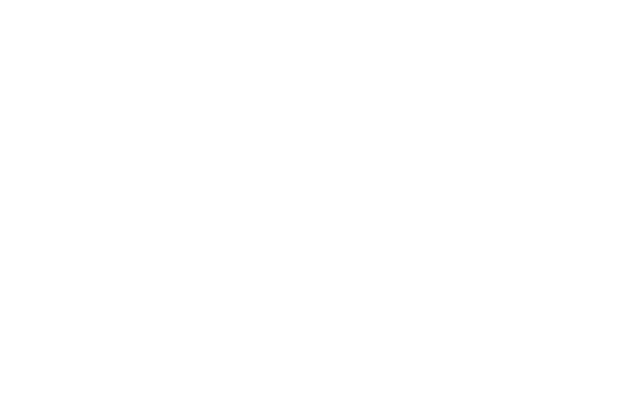
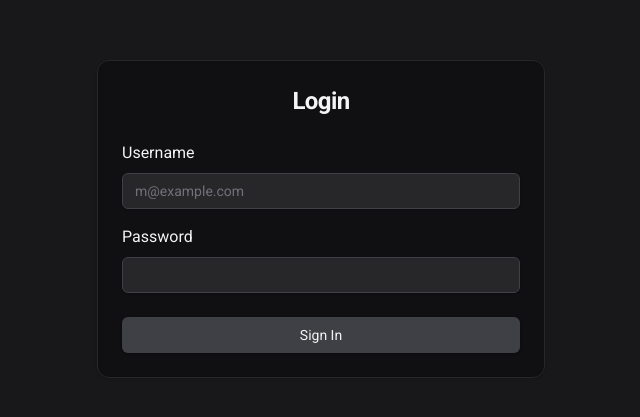
Before and after one commit to etherealelement/react-chat, a React (Vite) app: page / in a window 1280 px wide. Shown: the part 181-598 px from the top of the page, without its empty margins (319-959 px from the left). Built offline with nearby package versions, Linux system fonts and the light colour scheme.

Commit message:
add: font

```diff
--- a/package.json
+++ b/package.json
@@ -11,6 +11,7 @@
   },
   "dependencies": {
     "@radix-ui/react-icons": "^1.3.0",
+    "@radix-ui/react-slot": "^1.1.0",
     "@reduxjs/toolkit": "^2.3.0",
     "@tanstack/react-query": "^5.59.16",
     "@tanstack/react-query-devtools": "^5.59.16",
--- a/src/app/App.tsx
+++ b/src/app/App.tsx
@@ -1,5 +1,11 @@
+import { Auth } from "@/features/auth";
+
 function App() {
-  return <></>;
+  return (
+    <>
+      <Auth></Auth>
+    </>
+  );
 }
 
 export default App;
--- /dev/null
+++ b/src/app/fonts.css
@@ -0,0 +1,5 @@
+@import url('https://fonts.googleapis.com/css2?family=Roboto:wght@400;700&display=swap');
+
+body {
+  font-family: 'Roboto', sans-serif;
+}
--- a/src/app/main.tsx
+++ b/src/app/main.tsx
@@ -6,6 +6,7 @@ import { ReactQueryDevtools } from "@tanstack/react-query-devtools";
 import { queryClient } from "@/shared/api/query-client.ts";
 import { store } from "@/shared/redux.ts";
 
+import "./fonts.css";
 import "./index.css";
 import App from "./App.tsx";
 
@@ -17,6 +18,5 @@ createRoot(document.getElementById("root")!).render(
       </Provider>
       <ReactQueryDevtools initialIsOpen={false}></ReactQueryDevtools>
     </QueryClientProvider>
-    <App />
   </StrictMode>,
 );
--- /dev/null
+++ b/src/features/auth/index.ts
@@ -0,0 +1 @@
+export { Auth } from "./ui/auth.tsx";
--- /dev/null
+++ b/src/features/auth/ui/auth.tsx
@@ -0,0 +1,75 @@
+import { useState } from "react";
+import { Button } from "@/shared/ui/button";
+import { Input } from "@/shared/ui/input";
+import {
+  Card,
+  CardContent,
+  CardFooter,
+  CardHeader,
+  CardTitle,
+} from "@/shared/ui/card";
+
+export function Auth() {
+  const [email, setEmail] = useState("");
+  const [password, setPassword] = useState("");
+  const [isLoading, setIsLoading] = useState(false);
+
+  async function onSubmit(event: React.SyntheticEvent) {
+    event.preventDefault();
+    setIsLoading(true);
+
+    setTimeout(() => {
+      setIsLoading(false);
+    }, 3000);
+  }
+
+  return (
+    <div className="min-h-screen flex items-center justify-center bg-zinc-900 p-4 relative overflow-hidden">
+      <div className="absolute inset-0 overflow-hidden"></div>
+      <div className="w-full max-w-md z-10">
+        <Card className="border-zinc-800 bg-zinc-950/50 backdrop-blur-sm">
+          <CardHeader className="space-y-1">
+            <CardTitle className="text-2xl font-bold text-center text-zinc-100">
+              Login
+            </CardTitle>
+          </CardHeader>
+          <CardContent className="grid gap-4">
+            <div className="grid gap-2 text-zinc-100">
+              Username
+              <Input
+                id="email"
+                type="email"
+                placeholder="m@example.com"
+                value={email}
+                onChange={(e) => setEmail(e.target.value)}
+                required
+                className="bg-zinc-800 border-zinc-700 text-zinc-100 placeholder-zinc-400"
+              />
+            </div>
+            <div className="grid gap-2 text-zinc-100">
+              Password
+              <Input
+                id="password"
+                type="password"
+                value={password}
+                onChange={(e) => setPassword(e.target.value)}
+                required
+                className="bg-zinc-800 border-zinc-700 text-zinc-100"
+              />
+            </div>
+          </CardContent>
+          <CardFooter>
+            <Button
+              className="w-full bg-zinc-700 hover:bg-zinc-600 text-zinc-100"
+              onClick={onSubmit}
+              disabled={isLoading}
+            >
+              {isLoading && <span>Load...</span>}
+              Sign In
+            </Button>
+          </CardFooter>
+        </Card>
+      </div>
+    </div>
+  );
+}
--- /dev/null
+++ b/src/shared/ui/button.tsx
@@ -0,0 +1,57 @@
+import * as React from "react"
+import { Slot } from "@radix-ui/react-slot"
+import { cva, type VariantProps } from "class-variance-authority"
+
+import { cn } from "@/shared/lib/css"
+
+const buttonVariants = cva(
+  "inline-flex items-center justify-center gap-2 whitespace-nowrap rounded-md text-sm font-medium transition-colors focus-visible:outline-none focus-visible:ring-1 focus-visible:ring-ring disabled:pointer-events-none disabled:opacity-50 [&_svg]:pointer-events-none [&_svg]:size-4 [&_svg]:shrink-0",
+  {
+    variants: {
+      variant: {
+        default:
+          "bg-primary text-primary-foreground shadow hover:bg-primary/90",
+        destructive:
+          "bg-destructive text-destructive-foreground shadow-sm hover:bg-destructive/90",
+        outline:
+          "border border-input bg-background shadow-sm hover:bg-accent hover:text-accent-foreground",
+        secondary:
+          "bg-secondary text-secondary-foreground shadow-sm hover:bg-secondary/80",
+        ghost: "hover:bg-accent hover:text-accent-foreground",
+        link: "text-primary underline-offset-4 hover:underline",
+      },
+      size: {
+        default: "h-9 px-4 py-2",
+        sm: "h-8 rounded-md px-3 text-xs",
+        lg: "h-10 rounded-md px-8",
+        icon: "h-9 w-9",
+      },
+    },
+    defaultVariants: {
+      variant: "default",
+      size: "default",
+    },
+  }
+)
+
+export interface ButtonProps
+  extends React.ButtonHTMLAttributes<HTMLButtonElement>,
+    VariantProps<typeof buttonVariants> {
+  asChild?: boolean
+}
+
+const Button = React.forwardRef<HTMLButtonElement, ButtonProps>(
+  ({ className, variant, size, asChild = false, ...props }, ref) => {
+    const Comp = asChild ? Slot : "button"
+    return (
+      <Comp
+        className={cn(buttonVariants({ variant, size, className }))}
+        ref={ref}
+        {...props}
+      />
+    )
+  }
+)
+Button.displayName = "Button"
+
+export { Button, buttonVariants }
--- /dev/null
+++ b/src/shared/ui/card.tsx
@@ -0,0 +1,76 @@
+import * as React from "react"
+
+import { cn } from "@/shared/lib/css"
+
+const Card = React.forwardRef<
+  HTMLDivElement,
+  React.HTMLAttributes<HTMLDivElement>
+>(({ className, ...props }, ref) => (
+  <div
+    ref={ref}
+    className={cn(
+      "rounded-xl border bg-card text-card-foreground shadow",
+      className
+    )}
+    {...props}
+  />
+))
+Card.displayName = "Card"
+
+const CardHeader = React.forwardRef<
+  HTMLDivElement,
+  React.HTMLAttributes<HTMLDivElement>
+>(({ className, ...props }, ref) => (
+  <div
+    ref={ref}
+    className={cn("flex flex-col space-y-1.5 p-6", className)}
+    {...props}
+  />
+))
+CardHeader.displayName = "CardHeader"
+
+const CardTitle = React.forwardRef<
+  HTMLParagraphElement,
+  React.HTMLAttributes<HTMLHeadingElement>
+>(({ className, ...props }, ref) => (
+  <h3
+    ref={ref}
+    className={cn("font-semibold leading-none tracking-tight", className)}
+    {...props}
+  />
+))
+CardTitle.displayName = "CardTitle"
+
+const CardDescription = React.forwardRef<
+  HTMLParagraphElement,
+  React.HTMLAttributes<HTMLParagraphElement>
+>(({ className, ...props }, ref) => (
+  <p
+    ref={ref}
+    className={cn("text-sm text-muted-foreground", className)}
+    {...props}
+  />
+))
+CardDescription.displayName = "CardDescription"
+
+const CardContent = React.forwardRef<
+  HTMLDivElement,
+  React.HTMLAttributes<HTMLDivElement>
+>(({ className, ...props }, ref) => (
+  <div ref={ref} className={cn("p-6 pt-0", className)} {...props} />
+))
+CardContent.displayName = "CardContent"
+
+const CardFooter = React.forwardRef<
+  HTMLDivElement,
+  React.HTMLAttributes<HTMLDivElement>
+>(({ className, ...props }, ref) => (
+  <div
+    ref={ref}
+    className={cn("flex items-center p-6 pt-0", className)}
+    {...props}
+  />
+))
+CardFooter.displayName = "CardFooter"
+
+export { Card, CardHeader, CardFooter, CardTitle, CardDescription, CardContent }
--- /dev/null
+++ b/src/shared/ui/input.tsx
@@ -0,0 +1,25 @@
+import * as React from "react"
+
+import { cn } from "@/shared/lib/css"
+
+export interface InputProps
+  extends React.InputHTMLAttributes<HTMLInputElement> {}
+
+const Input = React.forwardRef<HTMLInputElement, InputProps>(
+  ({ className, type, ...props }, ref) => {
+    return (
+      <input
+        type={type}
+        className={cn(
+          "flex h-9 w-full rounded-md border border-input bg-transparent px-3 py-1 text-sm shadow-sm transition-colors file:border-0 file:bg-transparent file:text-sm file:font-medium file:text-foreground placeholder:text-muted-foreground focus-visible:outline-none focus-visible:ring-1 focus-visible:ring-ring disabled:cursor-not-allowed disabled:opacity-50",
+          className
+        )}
+        ref={ref}
+        {...props}
+      />
+    )
+  }
+)
+Input.displayName = "Input"
+
+export { Input }
```
Also changed, not shown: 1 other file (tests, documents, lock files or other folders).
